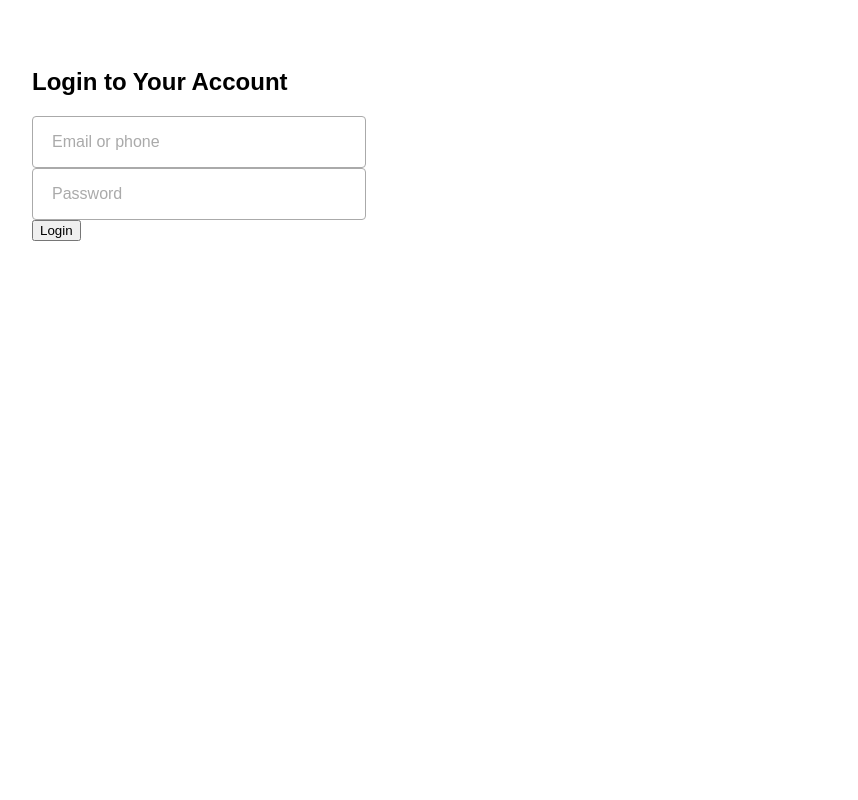
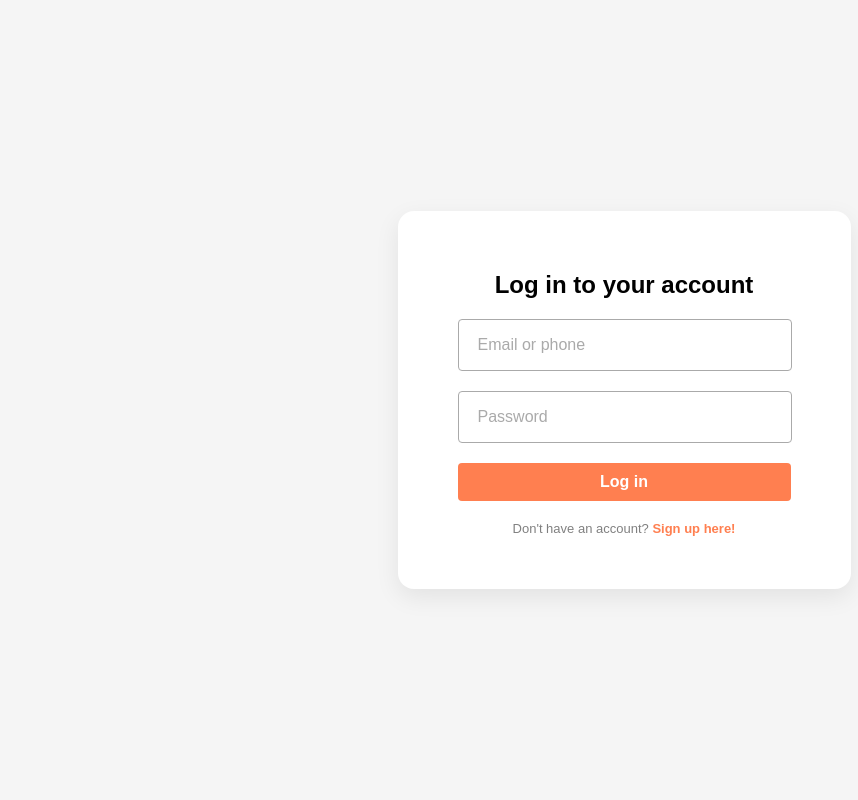
Before and after one commit to oltiir/Booking-App, a PHP site: page /login.html in a window 1280 px wide. Shown: the whole page, without its empty margins (16-874 px from the left). Run offline with PHP 8.4, Linux system fonts and the light colour scheme.

Commit message:
Add files via upload

```diff
--- a/login.css
+++ b/login.css
@@ -1,18 +1,36 @@
 body {
-    padding: 40px;
+    margin: 0;
     font-family: Arial, sans-serif;
+    background: #f5f5f5;
+}
+
+.container {
+    min-height: 100vh;
+    display: flex;
+    justify-content: center;
+    align-items: center;
+}
+
+.auth-container {
+    background: white;
+    padding: 40px 60px;
+    border-radius: 16px;
+    box-shadow: 0 8px 24px rgba(0, 0, 0, 0.08);
+    display: flex;
+    flex-direction: column;
+    align-items: center;
 }
 
 .field {
     position: relative;
     width: 300px;
+    margin-bottom: 20px;
 }
 
 .field input {
     width: 100%;
     padding: 16px;
     font-size: 16px;
-    background: transparent;
     border: 1px solid #aaa;
     border-radius: 4px;
     outline: none;
@@ -34,12 +52,46 @@ body {
 .field input:not(:placeholder-shown) + label {
     top: 0;
     font-size: 12px;
-    color: black;
+    color: #ff7f50;
 }
 
 .field input:focus {
     transition: 0.2s;
-    border-style: solid;
-    border-width: 1.5px;
-    border-color: black;
+    border-color: #ff7f50;
+    box-shadow: 0 0 0 0.5px #ff7f50;
+
 }
+
+.login-button{
+    background-color: #ff7f50;
+    color: white;
+    font-size: 16px;
+    font-weight: bold;
+    border: none;
+    padding: 10px;
+    border-radius: 4px;
+    width: 333px;
+    cursor: pointer;
+    transition: opacity 0.15s;
+}
+
+.login-button:hover{
+    opacity: 0.85;
+}
+
+.login-button:active{
+    opacity: 0.6;
+}
+
+.signup-link {
+    font-size: 13px;
+    color: gray;
+    margin-top: 20px;
+    text-align: center;
+}
+
+.signup-link a{
+    color:#ff7f50;
+    font-weight: bold;
+    text-decoration: none;
+}
--- a/login.html
+++ b/login.html
@@ -5,10 +5,10 @@
 </head>
 <body>
 
-    <section class="auth-section">
+
 <div class="container">
   <div class="auth-container">
-                <h1>Login to Your Account</h1>
+    <h2>Log in to your account</h2>
     <form id="login-form">
         <div class="field">
             <input type="text" placeholder=" " id="email" required>
@@ -18,11 +18,13 @@
             <input type="password" placeholder=" " id="loginPassword" required>
             <label for="email">Password</label>
         </div>
-                    <button type="submit" class="buttons">Login</button>
+        <button class="login-button" type="submit">
+          Log in
+        </button>
+        <p class="signup-link">Don't have an account? <a href="signup.html">Sign up here!</a></p>
     </form>
   </div>
 </div>
-    </section>
 
 </body>
 </html>
```
Lines whose indentation alone changed are shown as unchanged.
